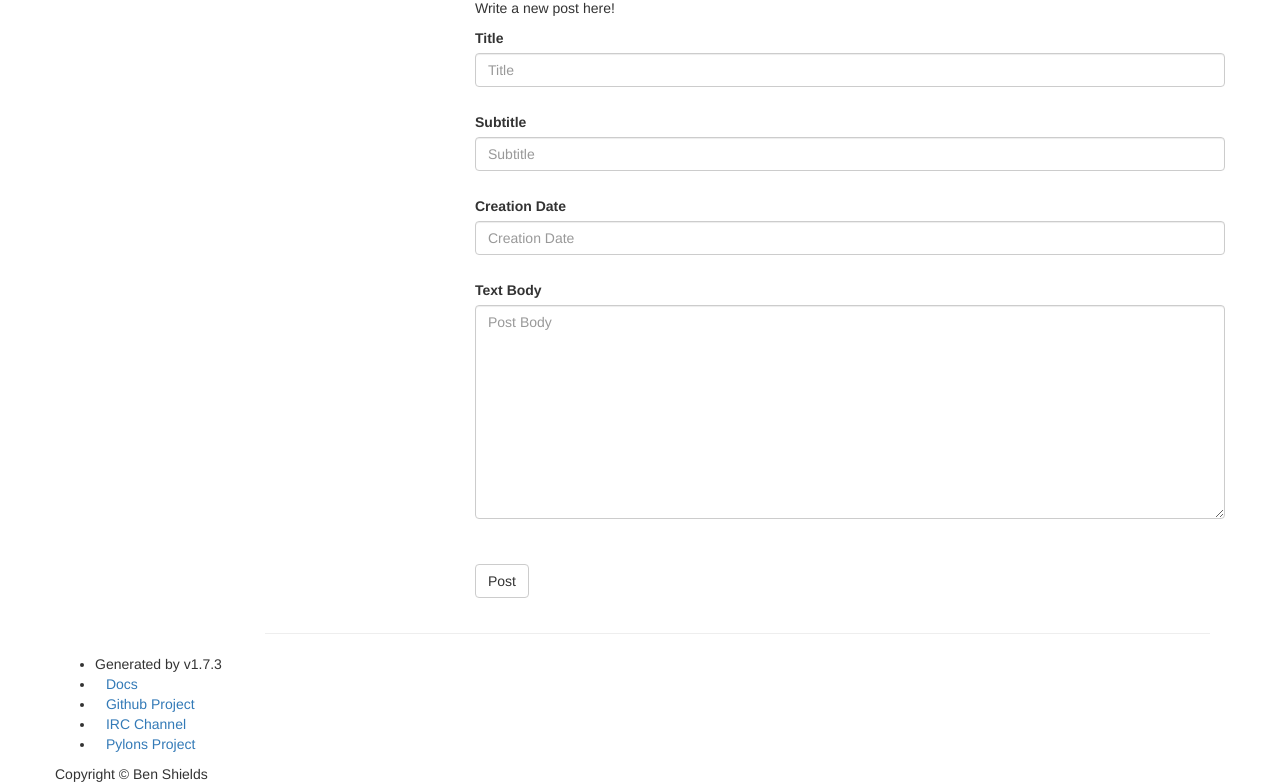
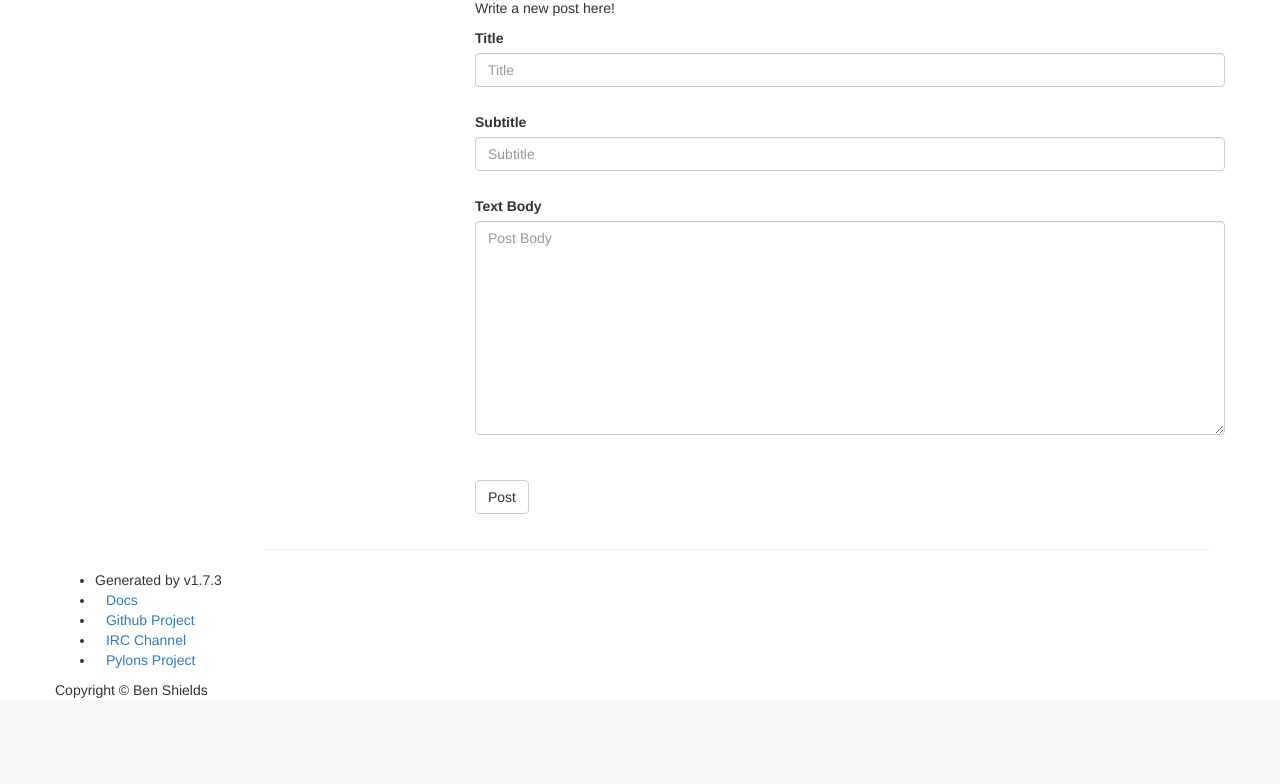
Before and after one commit to iamrobinhood12345/learning_journal, a Python web app: template learning_journal/templates/new_post_template.jinja2 in a window 1280 px wide; the page is wider, and only the part inside the window is pictured. Shown: the part 123-907 px from the top of that part. After the commit the page ends 821 px from the top of that part, so only its background shows below. Run offline with Jinja, Linux system fonts and the light colour scheme; the template is opened without the code that fills it, so the values that code supplies are empty; some libraries are stand-ins or nearby versions; some web fonts are replaced.

Commit message:
Update new_post_template.jinja2

```diff
--- a/learning_journal/templates/new_post_template.jinja2
+++ b/learning_journal/templates/new_post_template.jinja2
@@ -75,14 +75,6 @@
 
                     <div class="row control-group">
                         <div class="form-group col-xs-12 floating-label-form-group controls">
-                            <label>Creation Date</label>
-                            <input type="text" name="creation_date" class="form-control" placeholder="Creation Date" id="name" required data-validation-required-message="Please enter your name.">
-                            <p class="help-block text-danger"></p>
-                        </div>
-                    </div>
-
-                    <div class="row control-group">
-                        <div class="form-group col-xs-12 floating-label-form-group controls">
                             <label>Text Body</label>
                             <textarea rows="10" name="body" class="form-control" placeholder="Post Body" id="message" required data-validation-required-message="Please enter a body for your post."></textarea>
                             <p class="help-block text-danger"></p>
```
